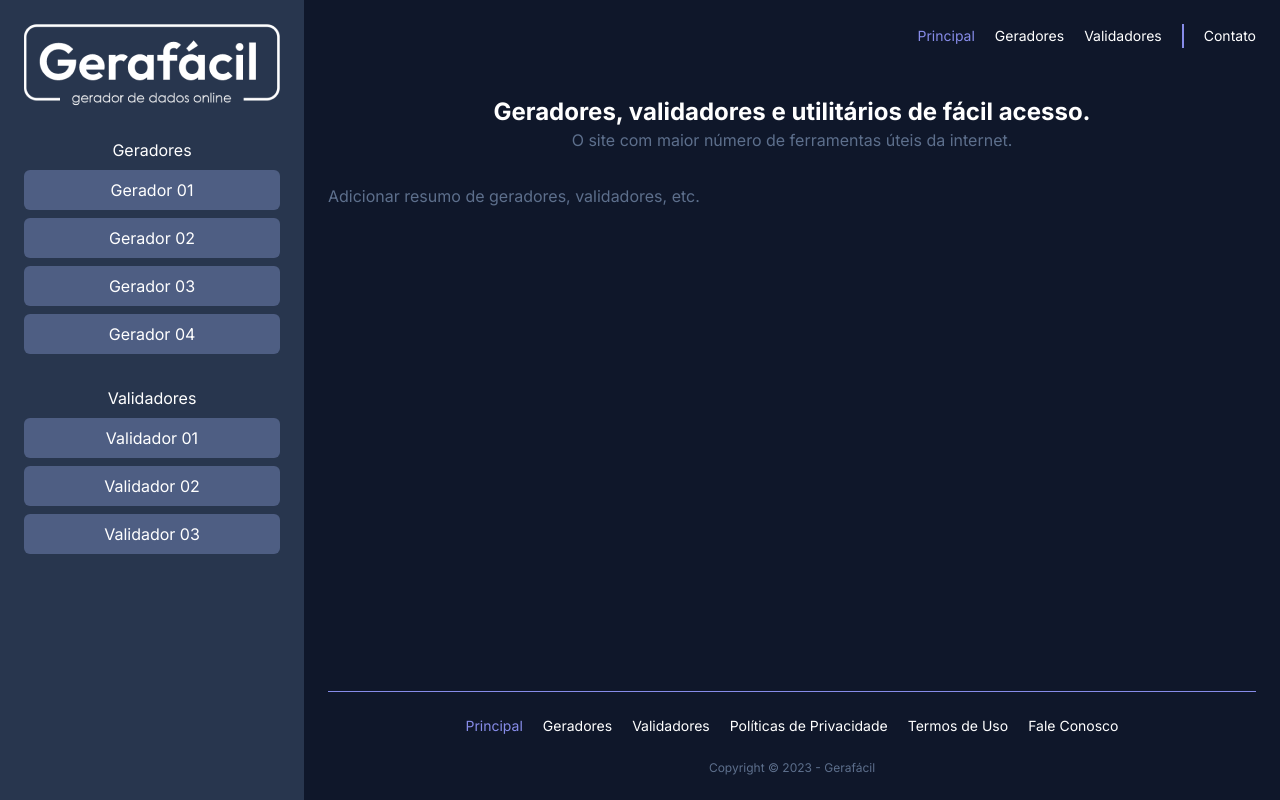
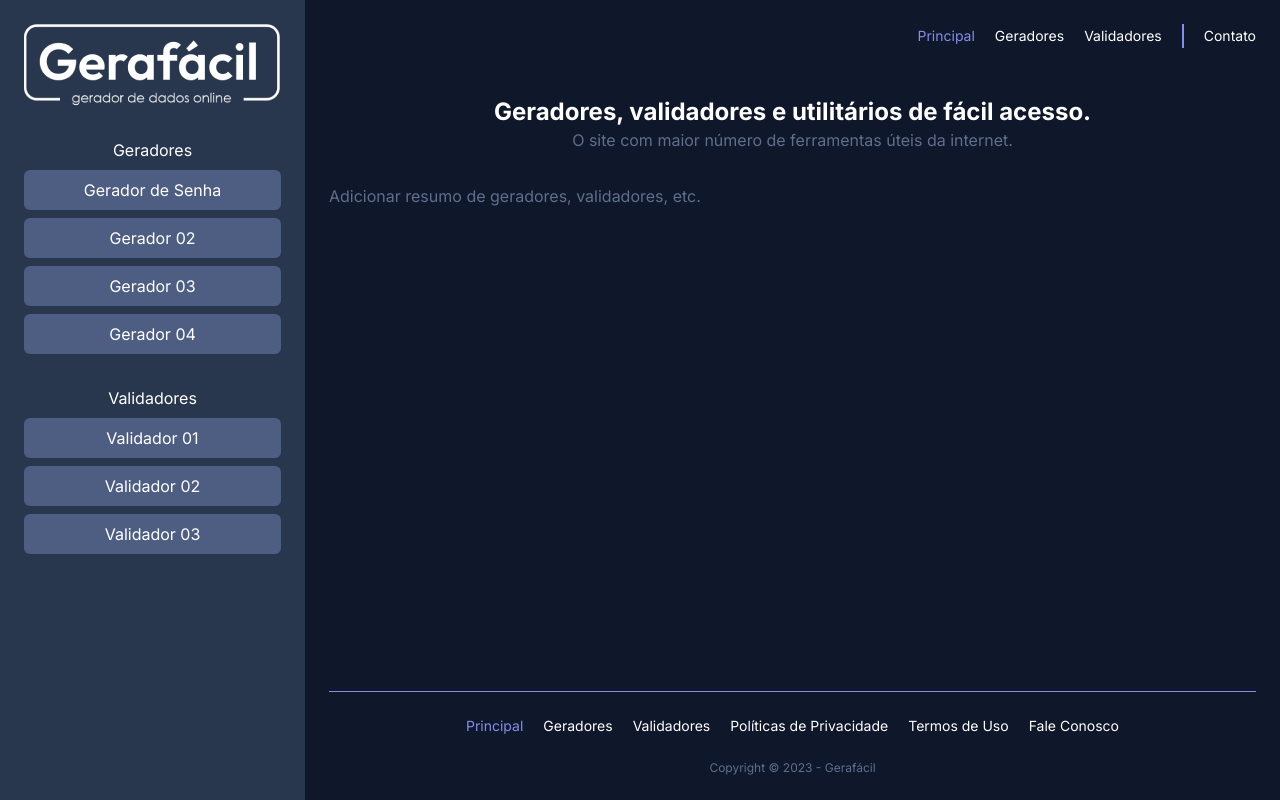
Before and after one commit to awa-minds/gera-facil, a Next.js app: page / in a window 1280 px wide. Built offline with nearby package versions, Linux system fonts and the light colour scheme.

Commit message:
feat: layout adjustment

```diff
--- a/package.json
+++ b/package.json
@@ -20,6 +20,8 @@
     "postcss": "8.4.23",
     "react": "18.2.0",
     "react-dom": "18.2.0",
+    "react-icons": "^4.8.0",
+    "react-range": "^1.8.14",
     "sharp": "^0.32.1",
     "tailwindcss": "3.3.2",
     "typescript": "5.0.4"
@@ -28,6 +30,7 @@
     "@rocketseat/eslint-config": "^1.2.0",
     "eslint-plugin-import-helpers": "^1.3.1",
     "gh-pages": "^5.0.0",
-    "prettier-plugin-tailwindcss": "^0.3.0"
+    "prettier-plugin-tailwindcss": "^0.3.0",
+    "tailwind-scrollbar": "^3.0.4"
   }
 }
--- a/src/app/layout.tsx
+++ b/src/app/layout.tsx
@@ -1,8 +1,12 @@
+'use client'
+
 import Footer from 'components/Footer'
 import Header from 'components/Header'
 import Sidebar from 'components/Sidebar'
 import { Inter } from 'next/font/google'
-import { ReactNode } from 'react'
+import { ReactNode, useState } from 'react'
+import { BsChevronLeft } from 'react-icons/bs'
+import { CgMenu } from 'react-icons/cg'
 
 import './globals.css'
 
@@ -11,20 +15,36 @@ const inter = Inter({
   variable: '--font-inter',
 })
 
-export const metadata = {
-  title: 'Home | Gera Fácil',
-  description: 'Geradores e validadores',
-}
+export default function RootLayout({ children }: { children: ReactNode }) {
+  const [sidebarVisible, setSidebarVisible] = useState(false)
 
-export default function RootLayout({ children }: { children: ReactNode }) {
   return (
     <html lang="pt-BR">
       <body
         className={`${inter.variable} flex h-screen bg-primary font-sans text-white`}
       >
-        <Sidebar />
+        <div
+          className={`${
+            sidebarVisible ? 'left-[288px] w-[321px]' : 'left-[18px] w-[50px]'
+          } absolute top-[18px] z-[999] md:hidden`}
+        >
+          <div
+            className="flex h-8 w-8 cursor-pointer items-center justify-center rounded-full bg-secondary"
+            onClick={() => setSidebarVisible(!sidebarVisible)}
+          >
+            {sidebarVisible ? <BsChevronLeft /> : <CgMenu />}
+          </div>
+        </div>
 
-        <div className="flex-grow overflow-y-auto">
+        <div
+          className={`fixed z-[998] h-full w-[305px] ${
+            sidebarVisible ? 'block' : 'hidden'
+          } md:relative md:block`}
+        >
+          <Sidebar />
+        </div>
+
+        <div className="flex-grow overflow-y-auto scrollbar-thin scrollbar-track-slate-800 scrollbar-thumb-awa-400">
           <div className="flex min-h-screen flex-col">
             <Header />
 
--- a/src/app/page.tsx
+++ b/src/app/page.tsx
@@ -1,3 +1,8 @@
+export const metadata = {
+  title: 'Home | Gera Fácil',
+  description: 'Geradores e validadores',
+}
+
 export default function HomePage() {
   return (
     <div className="page">
--- a/src/components/Footer/index.tsx
+++ b/src/components/Footer/index.tsx
@@ -2,8 +2,8 @@ import DynamicLink from '../DynamicLink'
 
 const Footer = () => {
   return (
-    <footer className="flex flex-col p-6">
-      <div className="menu-footer flex justify-center gap-5 border-t border-primary py-6 text-sm">
+    <footer className="flex min-w-[220px] flex-col p-6">
+      <div className="menu-footer flex flex-wrap justify-center gap-5 border-t border-primary py-6 text-sm">
         <DynamicLink href="/">Principal</DynamicLink>
         <DynamicLink href="/geradores">Geradores</DynamicLink>
         <DynamicLink href="/validadores">Validadores</DynamicLink>
--- a/src/components/Header/index.tsx
+++ b/src/components/Header/index.tsx
@@ -5,11 +5,11 @@ const Header = () => {
     <header className="flex justify-between p-6">
       <div />
 
-      <div className="menu-header flex items-center justify-center gap-5 text-sm">
+      <div className="menu-header flex flex-wrap items-center justify-center gap-5 text-sm">
         <DynamicLink href="/">Principal</DynamicLink>
         <DynamicLink href="/geradores">Geradores</DynamicLink>
         <DynamicLink href="/validadores">Validadores</DynamicLink>
-        <div className="h-6 border-l-2 border-primary"></div>
+        <div className="hidden h-6 border-l-2 border-primary md:block"></div>
         <DynamicLink href="/contato">Contato</DynamicLink>
       </div>
     </header>
--- a/src/components/Sidebar/index.tsx
+++ b/src/components/Sidebar/index.tsx
@@ -4,14 +4,18 @@ import Image from 'next/image'
 
 const Sidebar = () => {
   return (
-    <div className="sidebar w-78 flex-shrink-0 bg-secondary p-6">
+    <div
+      className={`sidebar h-full w-[305px] flex-shrink-0 overflow-y-auto bg-secondary p-6 scrollbar-thin scrollbar-track-transparent scrollbar-thumb-awa-400`}
+    >
       <DynamicLink href="/">
         <Image src={logo} alt="Gerafácil" priority={true} />
       </DynamicLink>
 
       <div>
         <span>Geradores</span>
-        <DynamicLink href="/geradores/gerador-01">Gerador 01</DynamicLink>
+        <DynamicLink href="/geradores/gerador-senha">
+          Gerador de Senha
+        </DynamicLink>
         <DynamicLink href="/geradores/gerador-02">Gerador 02</DynamicLink>
         <DynamicLink href="/geradores/gerador-03">Gerador 03</DynamicLink>
         <DynamicLink href="/geradores/gerador-04">Gerador 04</DynamicLink>
--- a/tailwind.config.js
+++ b/tailwind.config.js
@@ -27,5 +27,5 @@ module.exports = {
       },
     },
   },
-  plugins: [],
+  plugins: [require('tailwind-scrollbar')],
 }
--- a/tsconfig.json
+++ b/tsconfig.json
@@ -22,7 +22,8 @@
     "paths": {
       "@/*": ["./src/*"],
       "assets/*": ["./src/assets/*"],
-      "components/*": ["./src/components/*"]
+      "components/*": ["./src/components/*"],
+      "generators/*": ["./src/components/generators/*"]
     }
   },
   "include": ["next-env.d.ts", "**/*.ts", "**/*.tsx", ".next/types/**/*.ts"],
```
Also changed, not shown: 1 other file (tests, documents, lock files or other folders).
